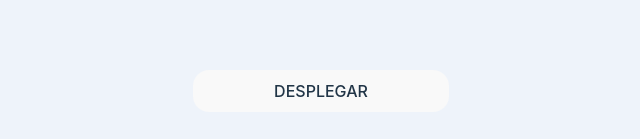
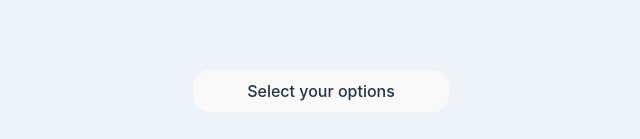
Before and after one commit to luisherdeth2020/Prueba-t-cnica, a React (Vite) app: page / in a window 1280 px wide. Shown: the part 309-448 px from the top of the page, without its empty margins (319-959 px from the left). Built offline with nearby package versions, Linux system fonts and the light colour scheme.

Commit message:
Update button text to "Select your options"

```diff
--- a/src/App.jsx
+++ b/src/App.jsx
@@ -67,7 +67,7 @@ function App() {
 							setVisible(!visible);
 						}}
 					>
-						DESPLEGAR
+						Select your options
 					</button>
 				) : selected.length > 1 ? (
 					<div>
```
